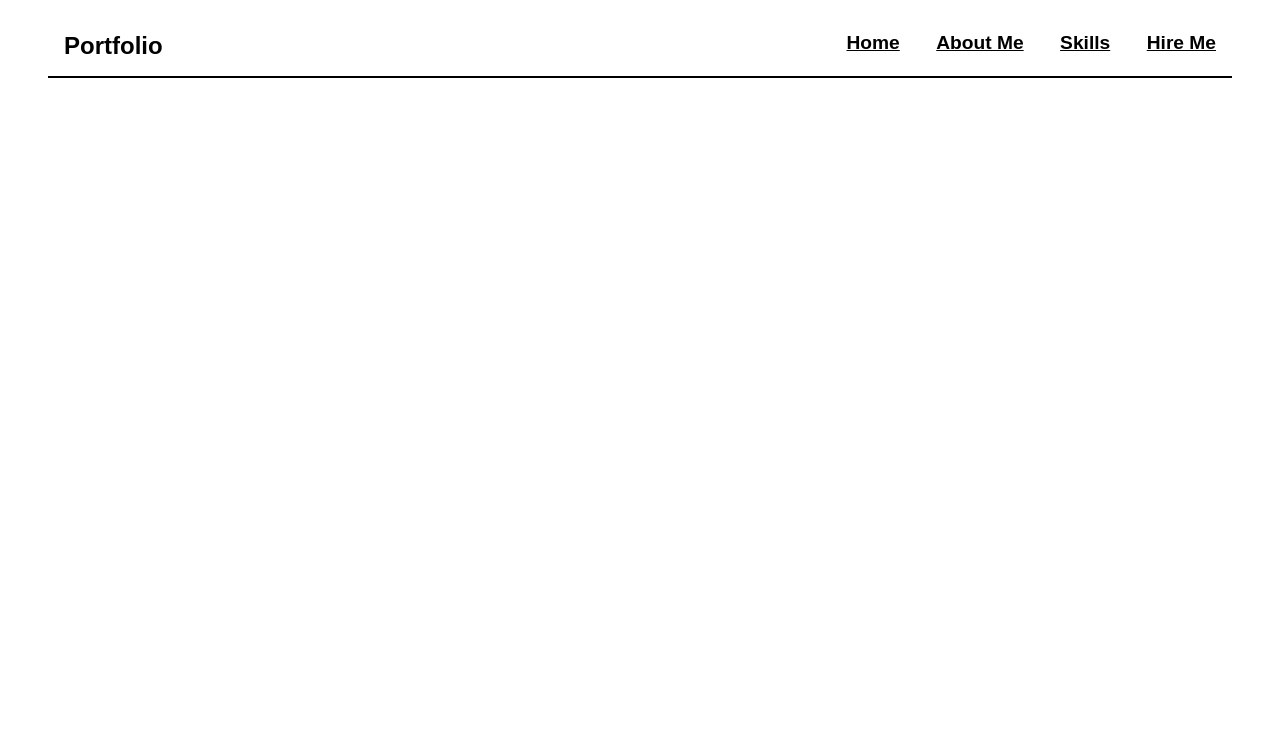
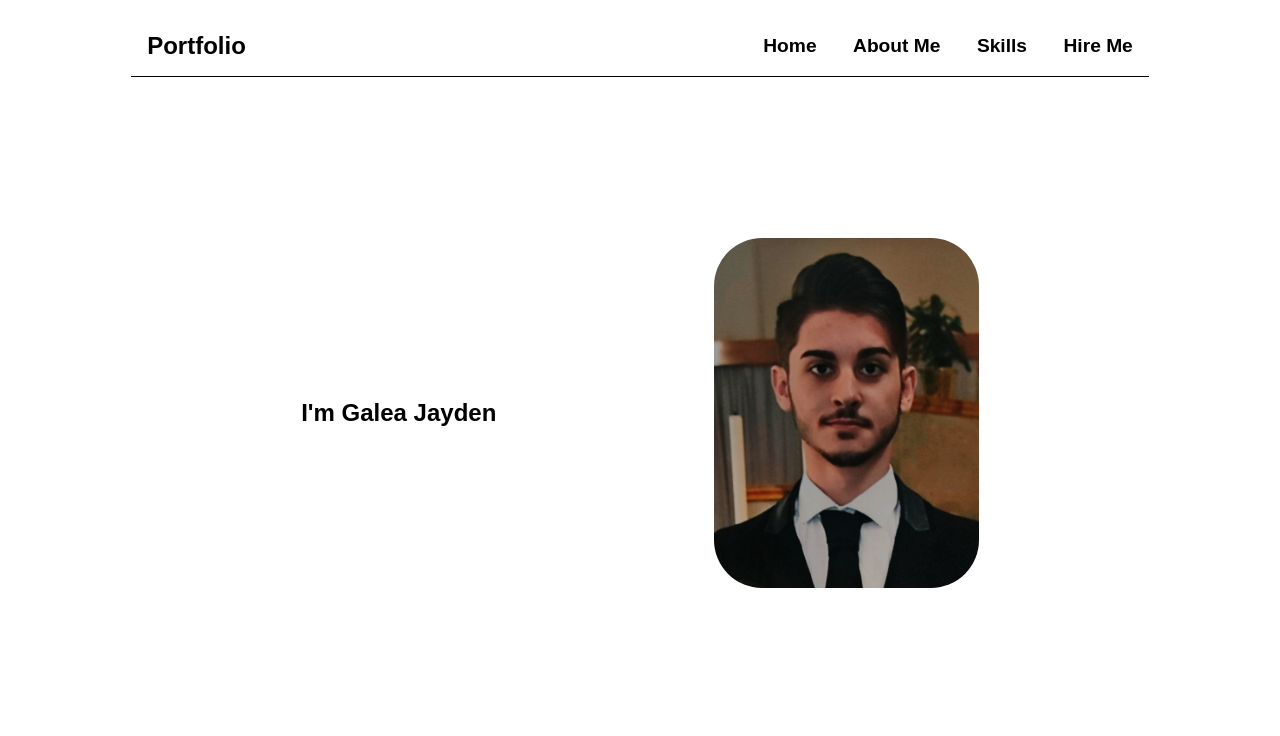
Before and after one commit to MossaCobra/_Portfolio, a plain HTML site: page index.html in a window 1280 px wide. Drawn offline with Linux system fonts and the light colour scheme; a web font is replaced by a local one.

Commit message:
Pictures

```diff
--- a/index.html
+++ b/index.html
@@ -13,7 +13,7 @@
     <title>Personal Portfolio</title>
   </head>
   <body>
-    <div>
+    <div class="hero">
       <nav class="navbar">
         <h1>Portfo<span>lio</span></h1>
         <ul class="bar">
@@ -23,6 +23,12 @@
           <li><a href="#">Hire Me</a></li>
         </ul>
       </nav>
+      <section class="me">
+        <div class="intro">
+          <h2>I'm Galea <span>Jayden</span></h2>
+        </div>
+        <img class="portrait" src="/_pics/1stPic.jpg" />
+      </section>
     </div>
   </body>
 </html>
--- a/styles.css
+++ b/styles.css
@@ -7,15 +7,19 @@
 .hero{
     width: 87%;
     height: 100vh;
+    margin: 0 auto;
+    align-items: center;
 }
+
 
 .navbar{
     position: relative;
     display: flex;
     justify-content: space-between;
-    margin: 1rem 3rem;
-    border-bottom: 2px solid black;
-
+    margin: 0 3rem 1rem;
+    align-items: center;
+    border-bottom: 1px solid black;
+    padding-top: 1rem;
 }
 
 .navbar h1{
@@ -40,10 +44,30 @@
 
 .navbar ul li a{
     color: black;
+    text-decoration: solid;
 }
 
 .navbar ul li:hover{
     background-color: grey;
     border-radius: 5px;
+}
+
+.me{
+    display: flex;
+    margin: 0 auto;
+    justify-content: space-evenly;
+    height: 80%;
+}
+
+.intro{
+    display: inline-flex;
+    margin: auto 0;
+}
+
+.portrait{
+    display: inline-flex;
+    max-height: 350px;
+    border-radius: 3rem;
+    margin: auto 0;
 
 }
```
Also changed, not shown: _pics/1stPic.jpg (added).
